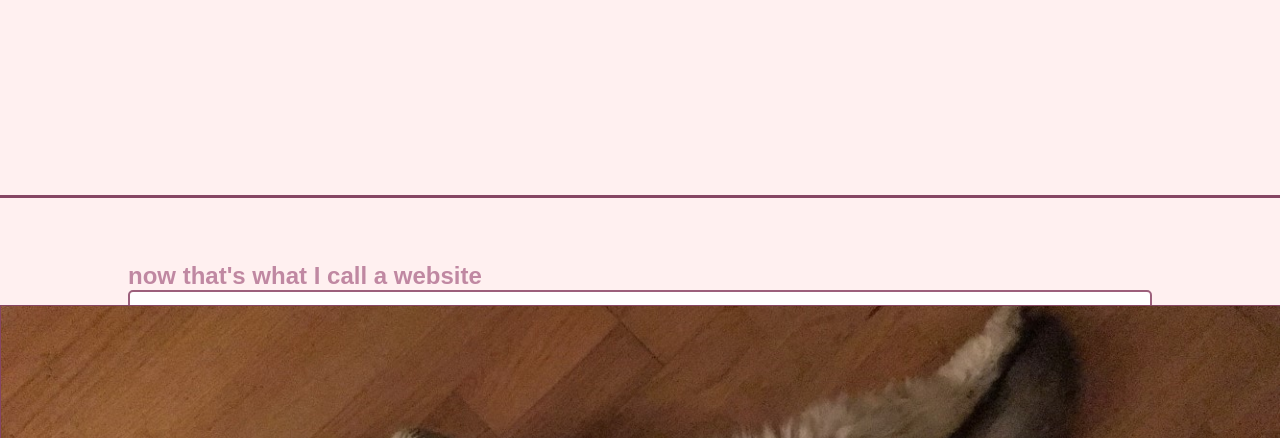
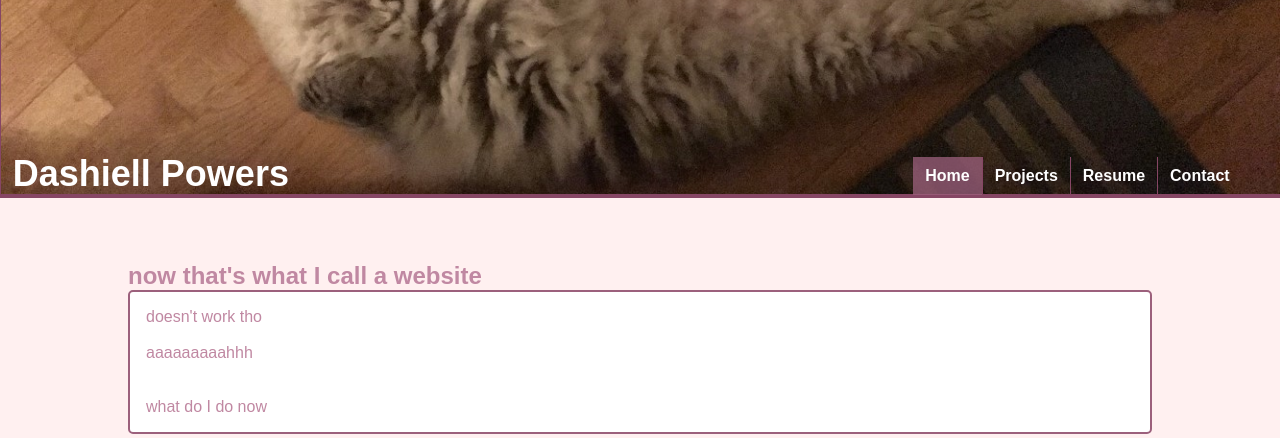
Before and after one commit to DashiellP/MyDangWebsite, a PHP site: page / in a window 1280 px wide. Shown: the top 438 px of the page. Run offline with PHP 8.4, Linux system fonts and the light colour scheme.

Commit message:
unbroke desktop site

```diff
--- a/StyleSheet.css
+++ b/StyleSheet.css
@@ -23,6 +23,7 @@ div.header-sticker {
     margin-top: 10%;
     border-bottom: 3px solid #864664;
     position: -webkit-sticky;
+    position: sticky;
     top: 0;
     display: block;
     overflow-y: visible;
```
Also changed, not shown: index.htm (+74 -0 lines).
